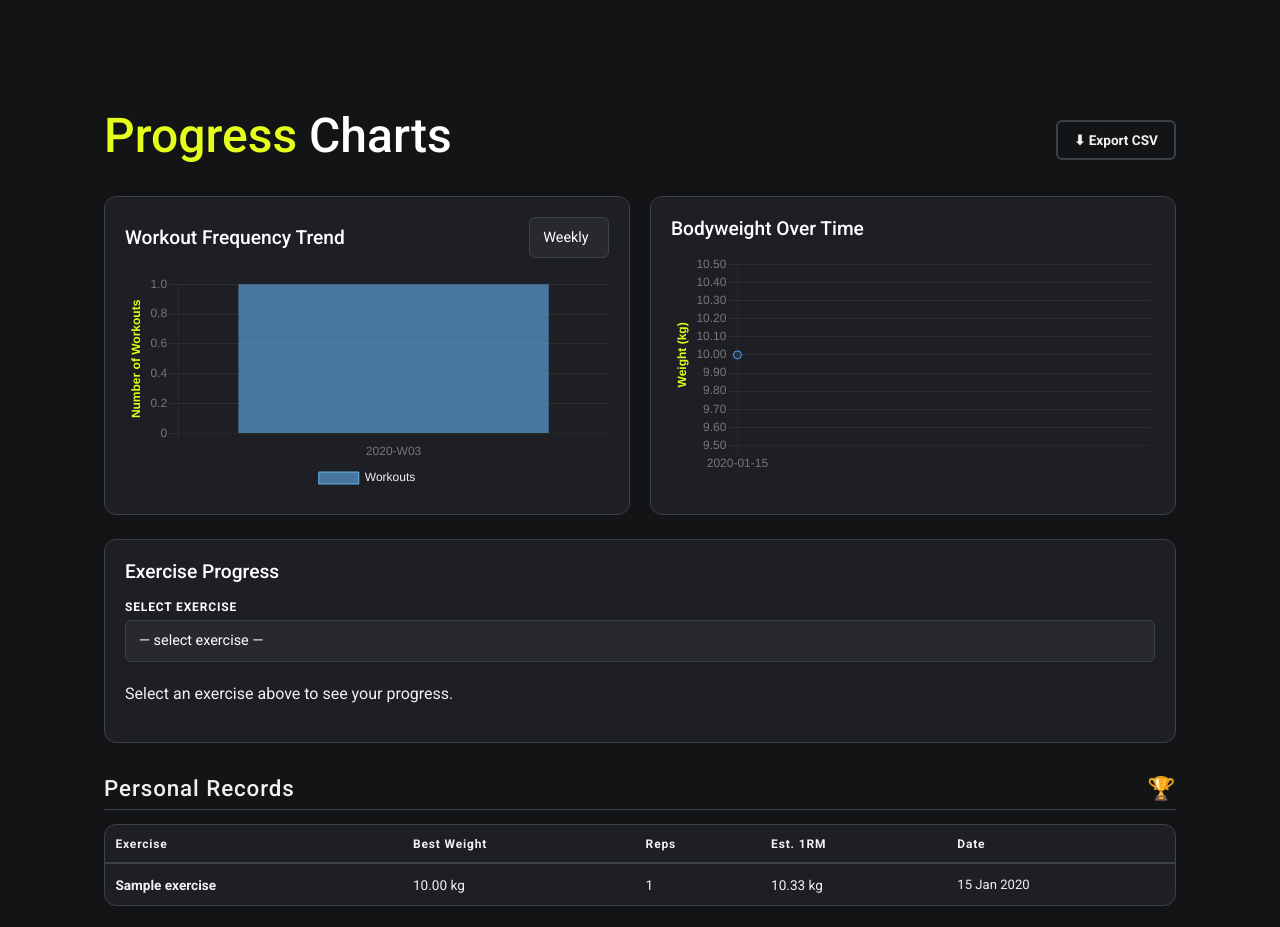
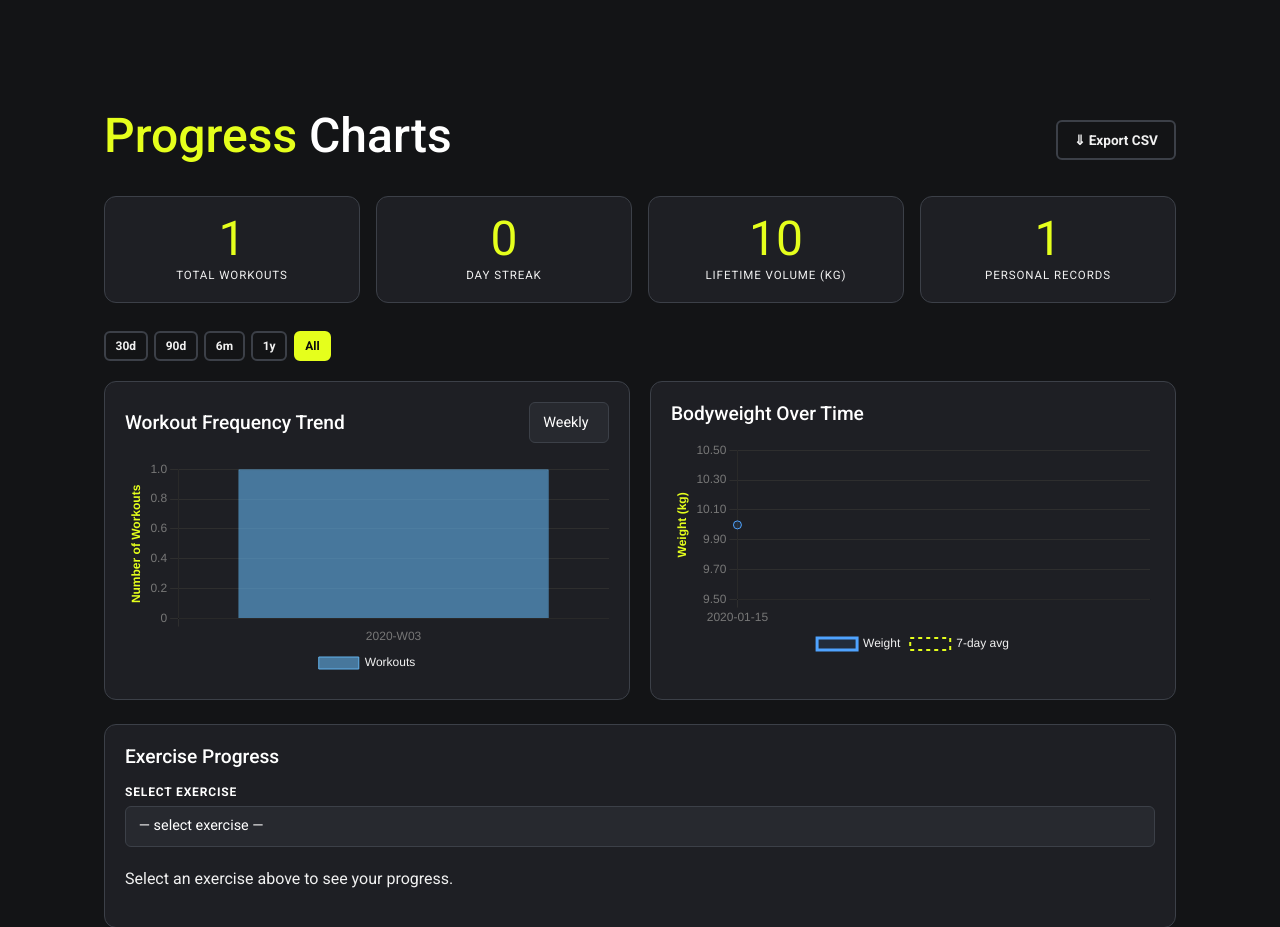
Before and after one commit to MHussainGit/Milestone-Project-3--fitness-tracker, a Django app: page /progress/ in a window 1280 px wide. Shown: the part 110-1037 px from the top of the page. Run offline with Django 4.2, Linux system fonts and the light colour scheme; a user stored in the database is signed in; tables that the repository leaves empty hold one stand-in row (values such as "Sample post").

Commit message:
Add progress stat cards, date filter, moving average, and inline workout entry formset

```diff
--- a/tracker/templates/tracker/progress.html
+++ b/tracker/templates/tracker/progress.html
@@ -4,7 +4,35 @@
 <div class="container">
   <div class="page-header">
     <h1><em>Progress</em> Charts</h1>
-    <a href="{% url 'workout_export' %}" class="btn btn-secondary">⬇ Export CSV</a>
+    <a href="{% url 'workout_export' %}" class="btn btn-secondary">&#8659; Export CSV</a>
+  </div>
+
+  <!-- Summary stat cards -->
+  <div class="stats-grid" style="margin-bottom:1.75rem">
+    <div class="stat-card">
+      <div class="stat-card__value">{{ total_workouts }}</div>
+      <div class="stat-card__label">Total Workouts</div>
+    </div>
+    <div class="stat-card">
+      <div class="stat-card__value">{{ streak }}</div>
+      <div class="stat-card__label">Day Streak</div>
+    </div>
+    <div class="stat-card">
+      <div class="stat-card__value">{{ total_volume|floatformat:"0" }}</div>
+      <div class="stat-card__label">Lifetime Volume (kg)</div>
+    </div>
+    <div class="stat-card">
+      <div class="stat-card__value">{{ pr_count }}</div>
+      <div class="stat-card__label">Personal Records</div>
+    </div>
+  </div>
+
+  <!-- Date range filter -->
+  <div style="display:flex;gap:.4rem;flex-wrap:wrap;margin-bottom:1.25rem" role="group" aria-label="Date range filter">
+    {% for label, val in range_options %}
+      <a href="{% url 'progress' %}?range={{ val }}&freq={{ freq_view }}{% if selected_ex_id %}&exercise={{ selected_ex_id }}{% endif %}"
+         class="btn btn-sm {% if range_param == val %}btn-primary{% else %}btn-secondary{% endif %}">{{ label }}</a>
+    {% endfor %}
   </div>
 
   <div class="progress-grid">
@@ -12,18 +40,20 @@
     <div class="card">
       <div style="display:flex;justify-content:space-between;align-items:center;margin-bottom:1rem">
         <h3 id="freq-chart-title" class="chart-title" style="margin:0">Workout Frequency Trend</h3>
-        <div class="form-group" style="margin:0;max-width:120px">
+        <form method="get" style="margin:0;max-width:120px">
+          <input type="hidden" name="range" value="{{ range_param }}">
+          {% if selected_ex_id %}<input type="hidden" name="exercise" value="{{ selected_ex_id }}">{% endif %}
           <label for="freq-view" class="sr-only">View by</label>
-          <select id="freq-view" name="freq" class="form-control" aria-labelledby="freq-chart-title" onchange="window.location.href='{% url 'progress' %}?freq=' + this.value + '{% if selected_ex_id %}&exercise={{ selected_ex_id }}{% endif %}'">
+          <select id="freq-view" name="freq" class="form-control" aria-labelledby="freq-chart-title" onchange="this.form.submit()">
             <option value="weekly" {% if freq_view == 'weekly' %}selected{% endif %}>Weekly</option>
             <option value="monthly" {% if freq_view == 'monthly' %}selected{% endif %}>Monthly</option>
           </select>
-        </div>
+        </form>
       </div>
       <div class="chart-wrap">
         <canvas id="freqChart" aria-label="Workout frequency trend" aria-describedby="freqChart-description"></canvas>
         <div id="freqChart-description" class="sr-only">
-          This chart displays the number of workouts per {{ freq_view }} over time. The vertical axis shows the number of workouts, and the horizontal axis shows the time period.
+          This chart displays the number of workouts per {{ freq_view }} over time.
         </div>
       </div>
     </div>
@@ -35,7 +65,7 @@
         <div class="chart-wrap">
           <canvas id="bwChart" aria-label="Bodyweight trend over time" aria-describedby="bwChart-description"></canvas>
           <div id="bwChart-description" class="sr-only">
-            This chart displays your bodyweight measurements over time. The vertical axis shows weight in kilograms, and the horizontal axis shows the date.
+            This chart displays your bodyweight measurements over time. The dashed line shows the 7-day moving average.
           </div>
         </div>
       {% else %}
@@ -51,6 +81,8 @@
   <div class="card" style="margin-top:1.5rem">
     <h3 class="chart-title">Exercise Progress</h3>
     <form method="get" style="display:flex;gap:.75rem;flex-wrap:wrap;margin-bottom:1.25rem;align-items:flex-end">
+      <input type="hidden" name="range" value="{{ range_param }}">
+      <input type="hidden" name="freq" value="{{ freq_view }}">
       <div class="form-group" style="margin:0;flex:1;min-width:180px">
         <label for="exercise-select" class="form-label">Select exercise</label>
         <select id="exercise-select" name="exercise" class="form-control" onchange="this.form.submit()">
@@ -75,7 +107,7 @@
       <div class="chart-wrap">
         <canvas id="exChart" aria-label="Exercise progress for {{ selected_exercise.name }}" aria-describedby="exChart-description"></canvas>
         <div id="exChart-description" class="sr-only">
-          This chart displays your progress for {{ selected_exercise.name }} over time, showing weight and reps.
+          This chart displays your progress for {{ selected_exercise.name }} over time, showing weight and sets.
         </div>
       </div>
     {% elif selected_exercise %}
@@ -87,7 +119,7 @@
 
   <!-- PR board -->
   {% if all_prs %}
-  <h2 class="section-head" style="margin-top:2rem">Personal Records <span aria-hidden="true">🏆</span></h2>
+  <h2 class="section-head" style="margin-top:2rem">Personal Records</h2>
   <div class="card" style="padding:0;overflow:hidden">
     <div class="table-scroll">
       <table class="ex-table" aria-label="Your personal records">
@@ -99,9 +131,7 @@
             <td style="color:var(--accent)">{{ pr.best_weight }} kg</td>
             <td>{{ pr.best_reps }}</td>
             <td style="color:var(--accent)">
-              {% if pr.est_1rm %}
-                {{ pr.est_1rm }} kg
-              {% else %}—{% endif %}
+              {% if pr.est_1rm %}{{ pr.est_1rm }} kg{% else %}—{% endif %}
             </td>
             <td style="color:var(--muted);font-size:.82rem">{{ pr.achieved_date|date:"j M Y" }}</td>
           </tr>
@@ -125,7 +155,7 @@ const chartDefaults = {
   }
 };
 
-// Frequency chart (weekly or monthly)
+// Frequency chart
 const freqLabels = {{ freq_labels|safe }};
 const freqData   = {{ freq_data|safe }};
 if (freqLabels.length) {
@@ -133,9 +163,7 @@ if (freqLabels.length) {
     type: 'bar',
     data: {
       labels: freqLabels,
-      datasets: [
-        { label: 'Workouts', data: freqData, backgroundColor: 'rgba(99,179,237,0.6)', borderColor: '#63b3ed', borderWidth: 1 }
-      ]
+      datasets: [{ label: 'Workouts', data: freqData, backgroundColor: 'rgba(99,179,237,0.6)', borderColor: '#63b3ed', borderWidth: 1 }]
     },
     options: {
       ...chartDefaults,
@@ -146,37 +174,43 @@ if (freqLabels.length) {
       },
       scales: {
         ...chartDefaults.scales,
-        y: {
-          ...chartDefaults.scales.y,
-          title: { display: true, text: 'Number of Workouts', color: '#e5ff1c', font: { size: 12, weight: 'bold' } }
-        }
+        y: { ...chartDefaults.scales.y, title: { display: true, text: 'Number of Workouts', color: '#e5ff1c', font: { size: 12, weight: 'bold' } } }
       }
     }
   });
 }
 
-// Bodyweight chart
+// Bodyweight chart with 7-day moving average
 const bwLabels = {{ bw_labels|safe }};
 const bwData   = {{ bw_data|safe }};
 if (bwLabels.length) {
+  function movingAverage(data, win) {
+    return data.map((_, i) => {
+      if (i < win - 1) return null;
+      const slice = data.slice(i - win + 1, i + 1);
+      return Math.round(slice.reduce((a, b) => a + b, 0) / win * 10) / 10;
+    });
+  }
+  const bwMaData = movingAverage(bwData, 7);
   new Chart(document.getElementById('bwChart'), {
     type: 'line',
     data: {
       labels: bwLabels,
-      datasets: [{ data: bwData, borderColor: '#4fa3ff', backgroundColor: 'rgba(79,163,255,0.1)', tension: 0.3, fill: true, pointRadius: 4 }]
+      datasets: [
+        { label: 'Weight', data: bwData, borderColor: '#4fa3ff', backgroundColor: 'rgba(79,163,255,0.1)', tension: 0.3, fill: true, pointRadius: 4 },
+        { label: '7-day avg', data: bwMaData, borderColor: '#e5ff1c', borderDash: [4, 4], borderWidth: 2, pointRadius: 0, fill: false, tension: 0.4, spanGaps: false }
+      ]
     },
     options: {
       ...chartDefaults,
+      plugins: {
+        ...chartDefaults.plugins,
+        legend: { display: true, position: 'bottom', labels: { color: '#f1f1f1' } },
+        tooltip: { callbacks: { label: ctx => ctx.parsed.y + ' kg' } }
+      },
       scales: {
         ...chartDefaults.scales,
-        y: {
-          ...chartDefaults.scales.y,
-          title: { display: true, text: 'Weight (kg)', color: '#e5ff1c', font: { size: 12, weight: 'bold' } }
-        }
-      },
-      plugins: {
-        ...chartDefaults.plugins,
-        tooltip: { callbacks: { label: ctx => ctx.parsed.y + ' kg' } }
+        y: { ...chartDefaults.scales.y, title: { display: true, text: 'Weight (kg)', color: '#e5ff1c', font: { size: 12, weight: 'bold' } } }
       }
     }
   });
@@ -192,27 +226,8 @@ if (exLabels.length && document.getElementById('exChart')) {
     data: {
       labels: exLabels,
       datasets: [
-        {
-          label: 'Weight (kg)',
-          data: exData,
-          borderColor: '#3de0a0',
-          backgroundColor: 'rgba(61,224,160,0.1)',
-          tension: 0.3,
-          fill: true,
-          pointRadius: 5,
-          yAxisID: 'y'
-        },
-        {
-          label: 'Sets',
-          data: exSetsData,
-          type: 'line',
-          borderColor: '#ffa500',
-          backgroundColor: 'rgba(255,165,0,0.2)',
-          tension: 0.3,
-          fill: false,
-          pointRadius: 4,
-          yAxisID: 'y1'
-        }
+        { label: 'Weight (kg)', data: exData, borderColor: '#3de0a0', backgroundColor: 'rgba(61,224,160,0.1)', tension: 0.3, fill: true, pointRadius: 5, yAxisID: 'y' },
+        { label: 'Sets', data: exSetsData, type: 'line', borderColor: '#ffa500', backgroundColor: 'rgba(255,165,0,0.2)', tension: 0.3, fill: false, pointRadius: 4, yAxisID: 'y1' }
       ]
     },
     options: {
@@ -220,26 +235,12 @@ if (exLabels.length && document.getElementById('exChart')) {
       plugins: {
         ...chartDefaults.plugins,
         legend: { display: true, position: 'bottom', labels: { color: '#f1f1f1' } },
-        tooltip: {
-          callbacks: {
-            label: ctx => ctx.dataset.label === 'Sets'
-              ? ctx.parsed.y + ' sets'
-              : ctx.parsed.y + ' kg'
-          }
-        }
+        tooltip: { callbacks: { label: ctx => ctx.dataset.label === 'Sets' ? ctx.parsed.y + ' sets' : ctx.parsed.y + ' kg' } }
       },
       scales: {
         ...chartDefaults.scales,
-        y: {
-          ...chartDefaults.scales.y,
-          title: { display: true, text: 'Weight (kg)', color: '#e5ff1c', font: { size: 12, weight: 'bold' } }
-        },
-        y1: {
-          position: 'right',
-          grid: { drawOnChartArea: false, color: '#2e2e2e' },
-          ticks: { color: '#777' },
-          title: { display: true, text: 'Sets', color: '#ffa500', font: { size: 12, weight: 'bold' } }
-        }
+        y: { ...chartDefaults.scales.y, title: { display: true, text: 'Weight (kg)', color: '#e5ff1c', font: { size: 12, weight: 'bold' } } },
+        y1: { position: 'right', grid: { drawOnChartArea: false, color: '#2e2e2e' }, ticks: { color: '#777' }, title: { display: true, text: 'Sets', color: '#ffa500', font: { size: 12, weight: 'bold' } } }
       }
     }
   });
--- a/tracker/urls.py
+++ b/tracker/urls.py
@@ -11,7 +11,7 @@ urlpatterns = [
 
     # Workouts
     path('workouts/',                  views.workout_list,          name='workout_list'),
-    path('workouts/new/',              views.WorkoutCreateView.as_view(),  name='workout_create'),
+    path('workouts/new/',              views.workout_create,               name='workout_create'),
     path('workouts/export/',           views.workout_export_csv,    name='workout_export'),
     path('workouts/<int:pk>/',         views.workout_detail,        name='workout_detail'),
     path('workouts/<int:pk>/edit/',    views.WorkoutUpdateView.as_view(),  name='workout_edit'),
--- a/tracker/views.py
+++ b/tracker/views.py
@@ -11,7 +11,7 @@ from django.contrib import messages
 from django.http import HttpResponse
 from django.utils import timezone
 from django.views.generic import CreateView, UpdateView, DeleteView
-from django.db.models import Count, Sum
+from django.db.models import Count, Sum, F, ExpressionWrapper, DecimalField
 import csv
 import json
 
@@ -22,7 +22,7 @@ from .models import (
 )
 from .forms import (
     RegisterForm, LoginForm,
-    WorkoutForm, WorkoutEntryForm, ExerciseForm,
+    WorkoutForm, WorkoutEntryForm, WorkoutEntryFormSet, ExerciseForm,
     BodyWeightForm, DailyNoteForm,
     WorkoutTemplateForm, WorkoutTemplateItemForm,
 )
@@ -188,49 +188,46 @@ def workout_list(request):
     })
 
 
-class WorkoutCreateView(LoginRequiredMixin, CreateView):
-    model = Workout
-    form_class = WorkoutForm
-    template_name = 'tracker/workout_form.html'
+@login_required
+def workout_create(request):
+    template_obj = None
+    template_id = request.GET.get('template')
+    if template_id:
+        template_obj = get_object_or_404(WorkoutTemplate, pk=template_id, user=request.user)
 
-    def dispatch(self, request, *args, **kwargs):
-        self.template = None
-        template_id = request.GET.get('template')
-        if template_id:
-            self.template = get_object_or_404(WorkoutTemplate, pk=template_id, user=request.user)
-        return super().dispatch(request, *args, **kwargs)
+    if request.method == 'POST':
+        form = WorkoutForm(request.POST)
+        formset = WorkoutEntryFormSet(request.POST)
+        if form.is_valid() and formset.is_valid():
+            workout = form.save(commit=False)
+            workout.user = request.user
+            workout.save()
+            for entry in formset.save(commit=False):
+                entry.workout = workout
+                entry.save()
+                _update_personal_record(request.user, entry, workout)
+            if template_obj:
+                messages.success(request, f'Workout created from template "{template_obj.name}"!')
+            else:
+                messages.success(request, 'Workout created!')
+            return redirect('workout_detail', pk=workout.pk)
+    else:
+        initial = {'date': timezone.now().date()}
+        if template_obj:
+            initial['name'] = template_obj.name
+        form = WorkoutForm(initial=initial)
+        if template_obj:
+            initial_entries = [
+                {'exercise': item.exercise.pk, 'sets': item.sets, 'reps': item.reps, 'notes': item.notes}
+                for item in template_obj.items.all()
+            ]
+            formset = WorkoutEntryFormSet(initial=initial_entries)
+        else:
+            formset = WorkoutEntryFormSet()
 
-    def get_initial(self):
-        initial = super().get_initial()
-        initial['date'] = timezone.now().date()
-        if self.template:
-            initial['name'] = self.template.name
-        return initial
-
-    def form_valid(self, form):
-        form.instance.user = self.request.user
-        response = super().form_valid(form)
-        if self.template:
-            for item in self.template.items.all():
-                WorkoutEntry.objects.create(
-                    workout=self.object,
-                    exercise=item.exercise,
-                    sets=item.sets,
-                    reps=item.reps,
-                    notes=item.notes,
-                )
-            messages.success(self.request, f'Workout created from template "{self.template.name}"!')
-        else:
-            messages.success(self.request, 'Workout created!')
-        return response
-
-    def get_context_data(self, **kwargs):
-        context = super().get_context_data(**kwargs)
-        context.update({'title': 'New Workout', 'template': self.template})
-        return context
-
-    def get_success_url(self):
-        return reverse('workout_detail', kwargs={'pk': self.object.pk})
+    return render(request, 'tracker/workout_form.html', {
+        'form': form, 'formset': formset, 'title': 'New Workout', 'template': template_obj,
+    })
 
 
 class WorkoutUpdateView(LoginRequiredMixin, UpdateView):
@@ -443,6 +440,9 @@ def exercise_delete(request, pk):
 
 # ── Progress Charts ────────────────────────────────────────────────────────
 
+_RANGE_DAYS = {'30': 30, '90': 90, '180': 180, '365': 365}
+
+
 @login_required
 def progress(request):
     """
@@ -450,21 +450,40 @@ def progress(request):
     - Bodyweight over time
     - Workout frequency (weekly or monthly)
     - Weight lifted for a chosen exercise over time
+    - Summary stat cards
     """
+    # Date range filter
+    range_param = request.GET.get('range', 'all')
+    days = _RANGE_DAYS.get(range_param)
+    cutoff = (timezone.now().date() - timedelta(days=days)) if days else None
+
+    # Summary stat cards
+    total_workouts = Workout.objects.filter(user=request.user).count()
+    streak = Workout.objects.streak(request.user)
+    total_volume = WorkoutEntry.objects.filter(
+        workout__user=request.user, weight__isnull=False
+    ).aggregate(
+        v=Sum(ExpressionWrapper(F('sets') * F('reps') * F('weight'), output_field=DecimalField()))
+    )['v'] or 0
+    pr_count = PersonalRecord.objects.filter(user=request.user).count()
+
     # Bodyweight chart data
-    bw_entries = BodyWeightEntry.objects.filter(user=request.user).order_by('date')
-    bw_labels  = [str(e.date) for e in bw_entries]
-    bw_data    = [float(e.weight) for e in bw_entries]
+    bw_qs = BodyWeightEntry.objects.filter(user=request.user).order_by('date')
+    if cutoff:
+        bw_qs = bw_qs.filter(date__gte=cutoff)
+    bw_labels = [str(e.date) for e in bw_qs]
+    bw_data   = [float(e.weight) for e in bw_qs]
 
     # Workout frequency chart data — weekly or monthly view
-    freq_view = request.GET.get('freq', 'weekly')  # 'weekly' or 'monthly'
+    freq_view = request.GET.get('freq', 'weekly')
     freq_labels = []
     freq_data = []
 
     all_workouts = Workout.objects.filter(user=request.user).order_by('date')
+    if cutoff:
+        all_workouts = all_workouts.filter(date__gte=cutoff)
 
     if freq_view == 'monthly':
-        # Group workouts by month
         month_dict = {}
         for workout in all_workouts:
             month_key = workout.date.strftime('%Y-%m')
@@ -473,7 +492,6 @@ def progress(request):
             freq_labels.append(month_key)
             freq_data.append(month_dict[month_key])
     else:
-        # Group workouts by week (ISO week number)
         week_dict = {}
         for workout in all_workouts:
             iso_year, iso_week, _ = workout.date.isocalendar()
@@ -496,25 +514,35 @@ def progress(request):
 
     if selected_ex_id:
         selected_exercise = get_object_or_404(Exercise, pk=selected_ex_id)
-        entries = WorkoutEntry.objects.filter(
+        ex_qs = WorkoutEntry.objects.filter(
             workout__user=request.user,
             exercise=selected_exercise,
             weight__isnull=False,
         ).select_related('workout').order_by('workout__date')
-        ex_labels      = [str(e.workout.date) for e in entries]
-        ex_data        = [float(e.weight) for e in entries]
-        ex_sets_data   = [e.sets for e in entries]
-        if entries:
-            last_entry = entries.last()
+        if cutoff:
+            ex_qs = ex_qs.filter(workout__date__gte=cutoff)
+        ex_labels    = [str(e.workout.date) for e in ex_qs]
+        ex_data      = [float(e.weight) for e in ex_qs]
+        ex_sets_data = [e.sets for e in ex_qs]
+        if ex_qs:
+            last_entry = ex_qs.last()
             ex_latest_weight = float(last_entry.weight)
             ex_latest_sets = last_entry.sets
 
-    # All PRs
+    # All PRs — always lifetime, not date-filtered
     all_prs = PersonalRecord.objects.filter(
         user=request.user
     ).select_related('exercise').order_by('-best_weight')
 
+    range_options = [('30d', '30'), ('90d', '90'), ('6m', '180'), ('1y', '365'), ('All', 'all')]
+
     context = {
+        'total_workouts':    total_workouts,
+        'streak':            streak,
+        'total_volume':      round(float(total_volume)),
+        'pr_count':          pr_count,
+        'range_param':       range_param,
+        'range_options':     range_options,
         'bw_labels':         json.dumps(bw_labels),
         'bw_data':           json.dumps(bw_data),
         'freq_labels':       json.dumps(freq_labels),
```
Also changed, not shown: tests/test_fittrack.py (+2 -0 lines), tracker/forms.py (+48 -0 lines), tracker/templates/tracker/workout_form.html (+64 -0 lines).
